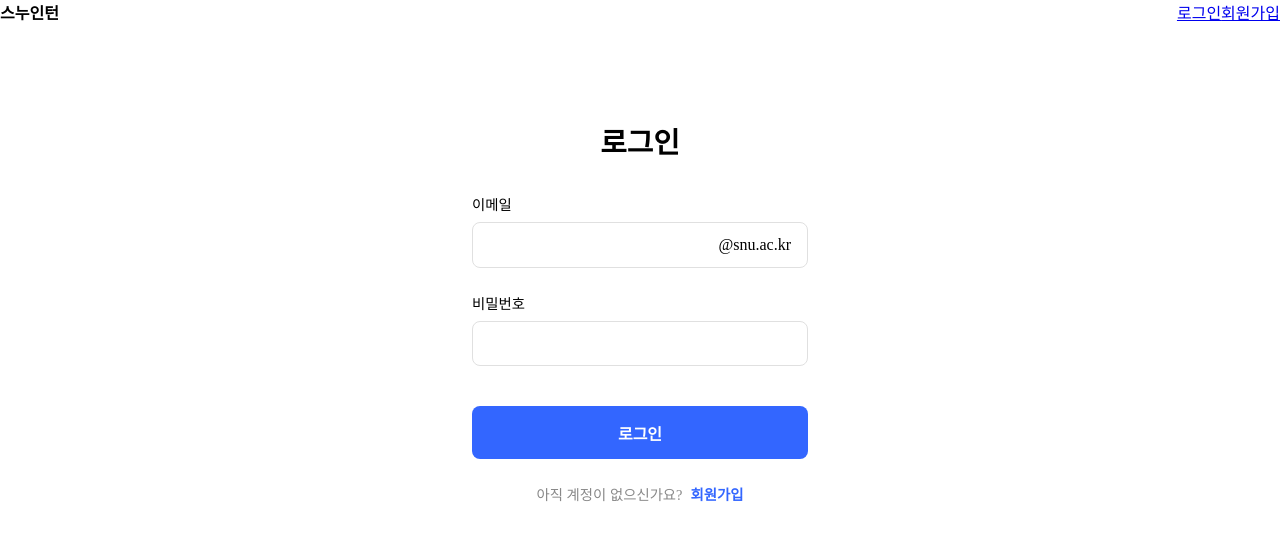
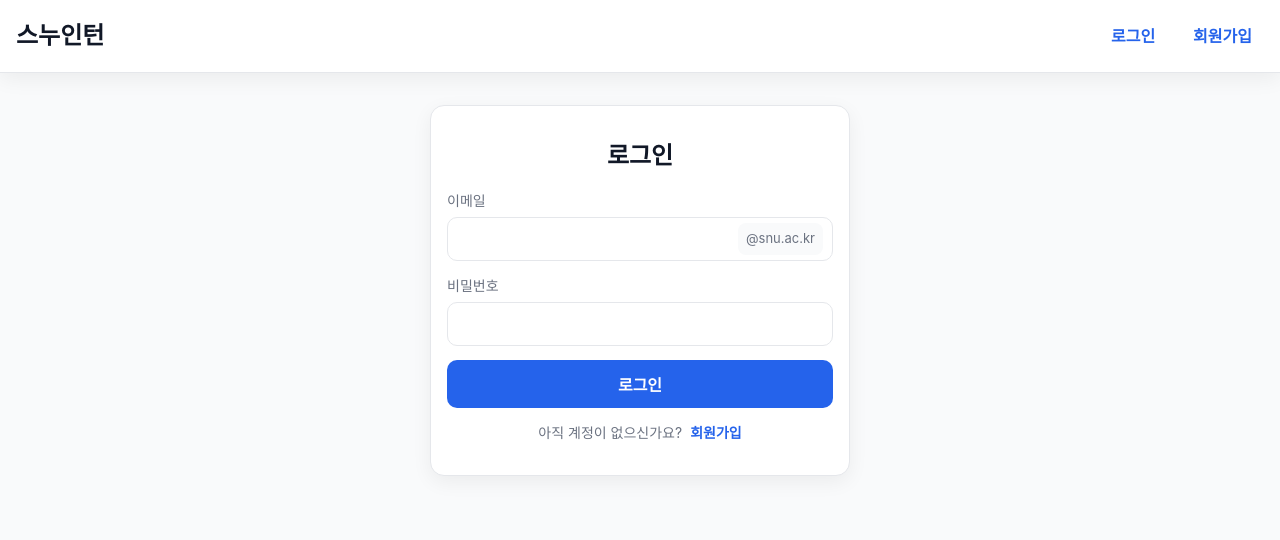
Before and after one commit to haram831/week5_waffle-snuIntern, a React (Vite) app: page /login in a window 1280 px wide. Shown: the top 540 px of the page. Built offline with nearby package versions, Linux system fonts and the light colour scheme.

Commit message:
로그인, 회원가입, 네비게이션 css 구현 (#5)

```diff
--- a/src/components/Header.module.css
+++ b/src/components/Header.module.css
@@ -1,16 +1,43 @@
 .header {
   width: 100%;
-  padding: var(--spacing-xl) 0;
-  border-bottom: 1px solid var(--border-color);
-  margin-bottom: var(--spacing-xxl);
-  box-shadow: var(--shadow-md);
+  padding: var(--spacing-xl, 16px) 0;
+  border-bottom: 1px solid var(--border-color, #e5e7eb);
+  margin-bottom: var(--spacing-xxl, 32px);
+  box-shadow: var(--shadow-md, 0 2px 8px rgba(0, 0, 0, 0.06));
   display: flex;
+  align-items: center;
   justify-content: space-between;
+  background: var(--surface, #fff);
 }
 
 .title {
-  font-size: var(--font-size-xxl);
-  text-align: center;
+  font-size: var(--font-size-xxl, 24px);
+  font-weight: 700;
   margin: 0;
-  padding: 0;
+  padding: 0 var(--spacing-xl, 16px);
+  color: var(--text-strong, #111827);
 }
+
+.menu {
+  display: flex;
+  align-items: center;
+  gap: var(--spacing-lg, 14px);
+  padding: 0 var(--spacing-xl, 16px);
+}
+
+.link {
+  text-decoration: none;
+  font-weight: 600;
+  color: var(--primary-color, #2563eb);
+  padding: 8px 12px;
+  border-radius: 10px;
+  transition: background 0.2s ease, color 0.2s ease, transform 0.05s ease;
+}
+
+.link:hover {
+  background: color-mix(in srgb, var(--primary-color, #2563eb) 12%, white);
+}
+
+.link:active {
+  transform: translateY(1px);
+}
--- a/src/components/Header.tsx
+++ b/src/components/Header.tsx
@@ -1,17 +1,39 @@
-import { Link } from 'react-router-dom';
+import { Link, useNavigate } from 'react-router-dom';
+import useAuthStore from '../store/authStroe';
 import styles from './Header.module.css';
 
 function Header() {
+  const navigate = useNavigate();
+  const { isLoggedIn, username, logout } = useAuthStore();
+
+  const handleLogout = (e: React.MouseEvent<HTMLAnchorElement, MouseEvent>) => {
+    e.preventDefault();
+    localStorage.removeItem('authToken');
+    logout();
+    navigate('/');
+  };
+
   return (
     <header className={styles.header}>
       <h1 className={styles.title}>스누인턴</h1>
       <div className={styles.menu}>
-        <Link to="/login" className={styles.link}>
-          <span>로그인</span>
-        </Link>
-        <Link to="/signup" className={styles.link}>
-          <span>회원가입</span>
-        </Link>
+        {isLoggedIn ? (
+          <>
+            <span>{username}님</span>
+            <Link to="/" onClick={handleLogout} className={styles.link}>
+              로그아웃
+            </Link>
+          </>
+        ) : (
+          <>
+            <Link to="/login" className={styles.link}>
+              로그인
+            </Link>
+            <Link to="/signup" className={styles.link}>
+              회원가입
+            </Link>
+          </>
+        )}
       </div>
     </header>
   );
--- a/src/components/Layout.tsx
+++ b/src/components/Layout.tsx
@@ -1,7 +1,26 @@
+import { useEffect } from 'react';
 import { Outlet } from 'react-router-dom';
+import { getUserInfo } from '../api/auth';
+import useAuthStore from '../store/authStroe';
 import Header from './Header';
 
 function Layout() {
+  const { isLoggedIn, login: storeLogin, logout } = useAuthStore();
+
+  useEffect(() => {
+    const token = localStorage.getItem('authToken');
+    if (!token || isLoggedIn) return;
+    (async () => {
+      try {
+        const me = await getUserInfo();
+        storeLogin(me.name);
+      } catch {
+        localStorage.removeItem('authToken');
+        logout();
+      }
+    })();
+  }, [isLoggedIn, storeLogin, logout]);
+
   return (
     <>
       <Header />
--- a/src/index.css
+++ b/src/index.css
@@ -16,3 +16,38 @@ li {
   margin: 0;
   padding: 0;
 }
+
+:root {
+  --primary-color: #2563eb;
+  --primary-hover: #1d4ed8;
+  --border-color: #e5e7eb;
+  --text-color: #1f2937;
+  --text-strong: #111827;
+  --text-muted: #6b7280;
+  --surface: #ffffff;
+  --bg-soft: #f9fafb;
+  --danger: #ef4444;
+  --success: #10b981;
+  --spacing-lg: 14px;
+  --spacing-xl: 16px;
+  --spacing-xxl: 32px;
+  --font-size-xl: 20px;
+  --font-size-xxl: 24px;
+  --shadow-md: 0 6px 20px rgba(0, 0, 0, 0.06);
+}
+
+body {
+  font-family: "Pretendard", "Inter", "Noto Sans KR", sans-serif;
+  color: var(--text-color);
+  background-color: var(--bg-soft);
+  line-height: 1.5;
+}
+
+a {
+  color: inherit;
+  text-decoration: none;
+}
+
+button {
+  font-family: inherit;
+}
--- a/src/routes/Home.module.css
+++ b/src/routes/Home.module.css
@@ -1,6 +1,12 @@
 .container {
-  width: 70%;
-  max-width: 2000px;
+  max-width: 960px;
   margin: 0 auto;
-  padding: var(--spacing-xl);
+  padding: var(--spacing-xxl, 32px) var(--spacing-xl, 16px);
+  min-height: 50vh;
+
+  display: grid;
+  place-items: center;
+
+  font-size: var(--font-size-xl, 20px);
+  color: var(--text-color, #111827);
 }
--- a/src/routes/Login.module.css
+++ b/src/routes/Login.module.css
@@ -1,107 +1,114 @@
-/* 전체 컨테이너: Flexbox로 중앙 정렬 */
 .container {
-  max-width: 400px;
-  margin: 4rem auto;
-  padding: 2rem;
+  max-width: 420px;
+  margin: 0 auto;
+  padding: var(--spacing-xxl, 32px) var(--spacing-xl, 16px);
+  background: var(--surface, #fff);
+  border: 1px solid var(--border-color, #e5e7eb);
+  border-radius: 14px;
+  box-shadow: var(--shadow-md, 0 6px 20px rgba(0, 0, 0, 0.06));
+}
+
+.title {
+  margin: 0 0 var(--spacing-xl, 16px);
+  font-size: var(--font-size-xxl, 24px);
+  font-weight: 800;
+  color: var(--text-strong, #111827);
+  text-align: center;
+}
+
+.form {
+  display: grid;
+  gap: var(--spacing-lg, 14px);
+}
+
+.inputGroup {
+  display: grid;
+  gap: 6px;
+}
+
+.label {
+  font-size: 14px;
+  color: var(--text-muted, #6b7280);
+}
+
+.inputContainer {
+  position: relative;
   display: flex;
-  flex-direction: column;
   align-items: center;
 }
 
-/* "로그인" 타이틀 */
-.title {
-  font-size: 1.8rem;
-  font-weight: bold;
-  margin-bottom: 2rem;
+.input {
+  width: 100%;
+  padding: 12px 14px;
+  padding-right: 110px;
+  border: 1px solid var(--border-color, #e5e7eb);
+  border-radius: 10px;
+  font-size: 16px;
+  outline: none;
+  transition: border-color 0.15s ease, box-shadow 0.15s ease;
+  background: var(--input-bg, #fff);
 }
 
-/* Form 태그 */
-.form {
-  width: 100%;
-  display: flex;
-  flex-direction: column;
-  gap: 1.5rem;
+.input:focus {
+  border-color: var(--primary-color, #2563eb);
+  box-shadow: 0 0 0 3px
+    color-mix(in srgb, var(--primary-color, #2563eb) 24%, transparent);
 }
 
-/* 라벨 + 인풋 그룹 */
-.inputGroup {
-  width: 100%;
+.emailSuffix {
+  position: absolute;
+  right: 10px;
+  padding: 6px 8px;
+  font-size: 13px;
+  color: var(--text-muted, #6b7280);
+  background: var(--bg-soft, #f3f4f6);
+  border-radius: 8px;
+  pointer-events: none;
 }
 
-/* "이메일", "비밀번호" 라벨 */
-.label {
-  display: block;
-  font-size: 0.9rem;
-  font-weight: 500;
-  margin-bottom: 0.5rem;
+.loginButton {
+  width: 100%;
+  padding: 12px 14px;
+  border-radius: 10px;
+  border: none;
+  background: var(--primary-color, #2563eb);
+  color: #fff;
+  font-weight: 700;
+  font-size: 16px;
+  cursor: pointer;
+  transition: background 0.2s ease, transform 0.05s ease;
 }
 
-/* 인풋과 이메일 접미사를 감싸는 컨테이너 */
-.inputContainer {
-  display: flex;
-  align-items: center;
-  border: 1px solid #e0e0e0;
-  border-radius: 8px;
-  padding-right: 1rem;
-  transition: border-color 0.2s, box-shadow 0.2s;
+.loginButton:hover {
+  background: var(--primary-hover, #1d4ed8);
 }
 
-/* 컨테이너가 포커스될 때의 스타일 */
-.inputContainer:focus-within {
-  border-color: #3366ff;
-  box-shadow: 0 0 0 2px rgba(51, 102, 255, 0.2);
+.loginButton:disabled {
+  opacity: 0.6;
+  cursor: not-allowed;
 }
 
-/* 입력창 */
-.input {
-  width: 100%;
-  padding: 0.8rem 1rem;
-  border: none;
-  outline: none;
-  font-size: 1rem;
-  background-color: transparent;
-  flex-grow: 1;
+.signupPrompt {
+  margin-top: var(--spacing-lg, 14px);
+  display: flex;
+  gap: 8px;
+  justify-content: center;
+  font-size: 14px;
+  color: var(--text-muted, #6b7280);
 }
 
-/* "@snu.ac.kr" 텍스트 스타일 */
-.emailSuffix {
-  font-size: 1rem;
-  color: black;
-  white-space: nowrap;
+.signupLink {
+  color: var(--primary-color, #2563eb);
+  text-decoration: none;
+  font-weight: 700;
 }
 
-/* 로그인 버튼 */
-.loginButton {
-  width: 100%;
-  padding: 0.9rem;
-  margin-top: 1rem;
-  border: none;
-  border-radius: 8px;
-  background-color: #3366ff;
-  color: white;
-  font-size: 1rem;
-  font-weight: bold;
-  cursor: pointer;
-  transition: background-color 0.2s;
+.error {
+  margin: 0 0 var(--spacing-md, 12px);
+  padding: 10px 12px;
+  background: color-mix(in srgb, var(--danger, #ef4444) 12%, #fff);
+  border: 1px solid color-mix(in srgb, var(--danger, #ef4444) 30%, #fff);
+  color: var(--danger, #b91c1c);
+  border-radius: 10px;
+  font-size: 14px;
 }
-.loginButton:hover {
-  background-color: #254edb;
-}
-
-/* 회원가입 안내 */
-.signupPrompt {
-  margin-top: 1.5rem;
-  font-size: 0.9rem;
-  color: #888;
-}
-
-/* "회원가입" 링크 */
-.signupLink {
-  margin-left: 0.5rem;
-  color: #3366ff;
-  font-weight: bold;
-  text-decoration: none;
-}
-.signupLink:hover {
-  text-decoration: underline;
-}
--- a/src/routes/Signup.module.css
+++ b/src/routes/Signup.module.css
@@ -1,6 +1,149 @@
 .container {
-  width: 70%;
-  max-width: 2000px;
+  max-width: 520px;
   margin: 0 auto;
-  padding: var(--spacing-xl);
+  padding: 32px 16px;
+  background: #fff;
+  border: 1px solid #e5e7eb;
+  border-radius: 14px;
+  box-shadow: 0 6px 20px rgba(0, 0, 0, 0.06);
+  overflow: hidden;
 }
+
+.title {
+  margin: 0 0 16px;
+  font-size: 24px;
+  font-weight: 800;
+  color: #111827;
+  text-align: center;
+}
+
+.form {
+  display: grid;
+  gap: 14px;
+  width: 100%;
+  box-sizing: border-box;
+}
+
+.field {
+  display: grid;
+  gap: 6px;
+}
+
+.input {
+  width: 100%;
+  padding: 12px 14px;
+  border: 1px solid #e5e7eb;
+  border-radius: 10px;
+  font-size: 16px;
+  outline: none;
+  transition: border-color 0.15s ease, box-shadow 0.15s ease;
+  background: #fff;
+  box-sizing: border-box;
+}
+
+.input:focus {
+  border-color: #2563eb;
+  box-shadow: 0 0 0 3px rgba(37, 99, 235, 0.24);
+}
+
+.passwordWrapper,
+.emailWrapper {
+  position: relative;
+  display: flex;
+  align-items: center;
+}
+
+.eyeButton,
+.passwordToggle {
+  position: absolute;
+  right: 10px;
+  top: 50%;
+  transform: translateY(-50%);
+  display: inline-grid;
+  place-items: center;
+  width: 36px;
+  height: 36px;
+  border-radius: 8px;
+  border: 1px solid #e5e7eb;
+  background: #f9fafb;
+  cursor: pointer;
+  transition: background 0.2s ease, transform 0.05s ease;
+}
+
+.eyeButton:hover,
+.passwordToggle:hover {
+  background: #f3f4f6;
+}
+
+.emailWrapper .input {
+  padding-right: 110px;
+}
+
+.emailWrapper .emailSuffix {
+  position: absolute;
+  right: 10px;
+  top: 50%;
+  transform: translateY(-50%);
+  font-size: 13px;
+  color: #6b7280;
+  background: #f3f4f6;
+  padding: 6px 8px;
+  border-radius: 8px;
+}
+
+.guide {
+  padding: 12px;
+  border-radius: 10px;
+  background: rgba(37, 99, 235, 0.08);
+  border: 1px solid rgba(37, 99, 235, 0.18);
+  color: #1f2937;
+  font-size: 14px;
+}
+
+.checkList {
+  display: grid;
+  gap: 6px;
+  margin-top: 8px;
+}
+
+.error {
+  margin: 0 0 12px;
+  padding: 10px 12px;
+  background: rgba(239, 68, 68, 0.12);
+  border: 1px solid rgba(239, 68, 68, 0.3);
+  color: #b91c1c;
+  border-radius: 10px;
+  font-size: 14px;
+}
+
+.success {
+  margin: 0 0 12px;
+  padding: 10px 12px;
+  background: rgba(16, 185, 129, 0.12);
+  border: 1px solid rgba(16, 185, 129, 0.3);
+  color: #047857;
+  border-radius: 10px;
+  font-size: 14px;
+}
+
+.submit {
+  width: 100%;
+  padding: 12px 14px;
+  border-radius: 10px;
+  border: none;
+  background: #2563eb;
+  color: #fff;
+  font-weight: 700;
+  font-size: 16px;
+  cursor: pointer;
+  transition: background 0.2s ease, transform 0.05s ease;
+}
+
+.submit:hover {
+  background: #1d4ed8;
+}
+
+.submit:disabled {
+  opacity: 0.6;
+  cursor: not-allowed;
+}
--- a/src/routes/Signup.tsx
+++ b/src/routes/Signup.tsx
@@ -117,9 +117,9 @@ function Signup() {
 
   return (
     <main className={styles.container}>
-      <h1>회원가입</h1>
-      <form onSubmit={handleSubmit}>
-        <div>
+      <h1 className={styles.title}>회원가입</h1>
+      <form onSubmit={handleSubmit} className={styles.form}>
+        <div className={styles.field}>
           <label htmlFor="username">이름</label>
           <input
             type="text"
@@ -127,22 +127,24 @@ function Signup() {
             value={username}
             onChange={(e) => setUsername(e.target.value)}
             autoComplete="name"
+            className={styles.input}
           />
         </div>
 
-        <div>
+        <div className={styles.field}>
           <label htmlFor="password">비밀번호</label>
-          <div>
+          <div className={styles.passwordWrapper}>
             <input
               type={showPassword ? 'text' : 'password'}
               id="password"
               value={password}
               onChange={(e) => setPassword(e.target.value)}
               autoComplete="new-password"
+              className={styles.input}
             />
             <button
               type="button"
-              className={styles.passwordToggle}
+              className={styles.eyeButton}
               onClick={() => setShowPassword(!showPassword)}
             >
               {showPassword ? <FaEyeSlash /> : <FaEye />}
@@ -151,9 +153,9 @@ function Signup() {
         </div>
 
         {showGuide && (
-          <div className="guide">
+          <div className={styles.guide}>
             <div>아래와 같이 비밀번호를 설정하면 더 안전해요!</div>
-            <div className="checkList">
+            <div className={styles.checkList}>
               <div>
                 {passwordChecks.minLength ? (
                   <FaCheckCircle color="green" />
@@ -198,7 +200,8 @@ function Signup() {
           </div>
         )}
 
-        <div>
+        <div className={styles.field}>
+          <label htmlFor="passwordConfirm">비밀번호 확인</label>
           <div className={styles.passwordWrapper}>
             <input
               type={showPasswordConfirm ? 'text' : 'password'}
@@ -206,6 +209,7 @@ function Signup() {
               value={passwordConfirm}
               onChange={(e) => setPasswordConfirm(e.target.value)}
               autoComplete="new-password"
+              className={styles.input}
             />
             <button
               type="button"
@@ -217,7 +221,7 @@ function Signup() {
           </div>
         </div>
 
-        <div>
+        <div className={styles.field}>
           <label htmlFor="email">이메일</label>
           <div className={styles.emailWrapper}>
             <input
@@ -226,15 +230,20 @@ function Signup() {
               value={email}
               onChange={(e) => setEmail(e.target.value)}
               autoComplete="off"
+              className={styles.input}
             />
-            <span>@snu.ac.kr</span>
+            <span className={styles.emailSuffix}>@snu.ac.kr</span>
           </div>
         </div>
 
         {errMsg && <p className={styles.error}>{errMsg}</p>}
         {okMsg && <p className={styles.success}>{okMsg}</p>}
 
-        <button type="submit" disabled={!canSubmit || loading}>
+        <button
+          type="submit"
+          disabled={!canSubmit || loading}
+          className={styles.submit}
+        >
           {loading ? '처리 중…' : '회원가입'}
         </button>
       </form>
```
